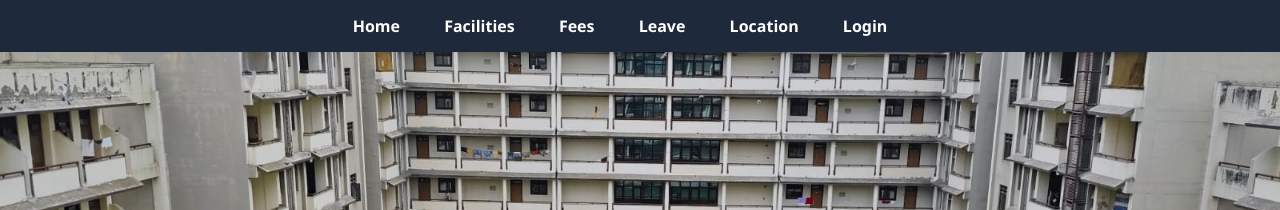
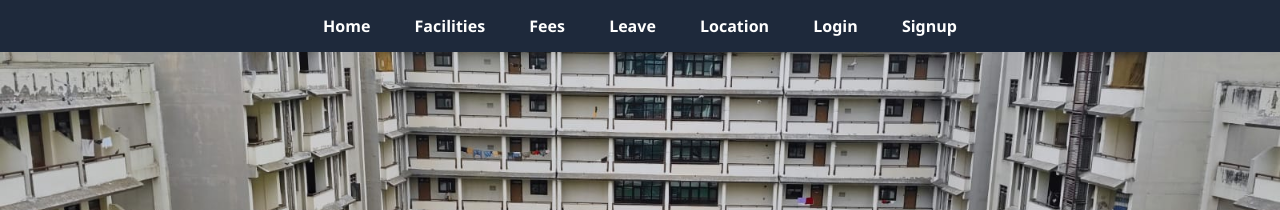
Before and after one commit to MayankGuglani/hostelproj, a plain HTML site: page index.html in a window 1280 px wide. Shown: the top 210 px of the page. Drawn offline with Linux system fonts and the light colour scheme.

Commit message:
Update index.html

```diff
--- a/index.html
+++ b/index.html
@@ -145,7 +145,7 @@ footer {
     <a href="#leave">Leave</a>
     <a href="#location">Location</a>
     <a href="loginpage.html">Login</a>
-    <a href="signup.html"></a>
+    <a href="signup.html">Signup</a>
 </nav>
 
 
```
